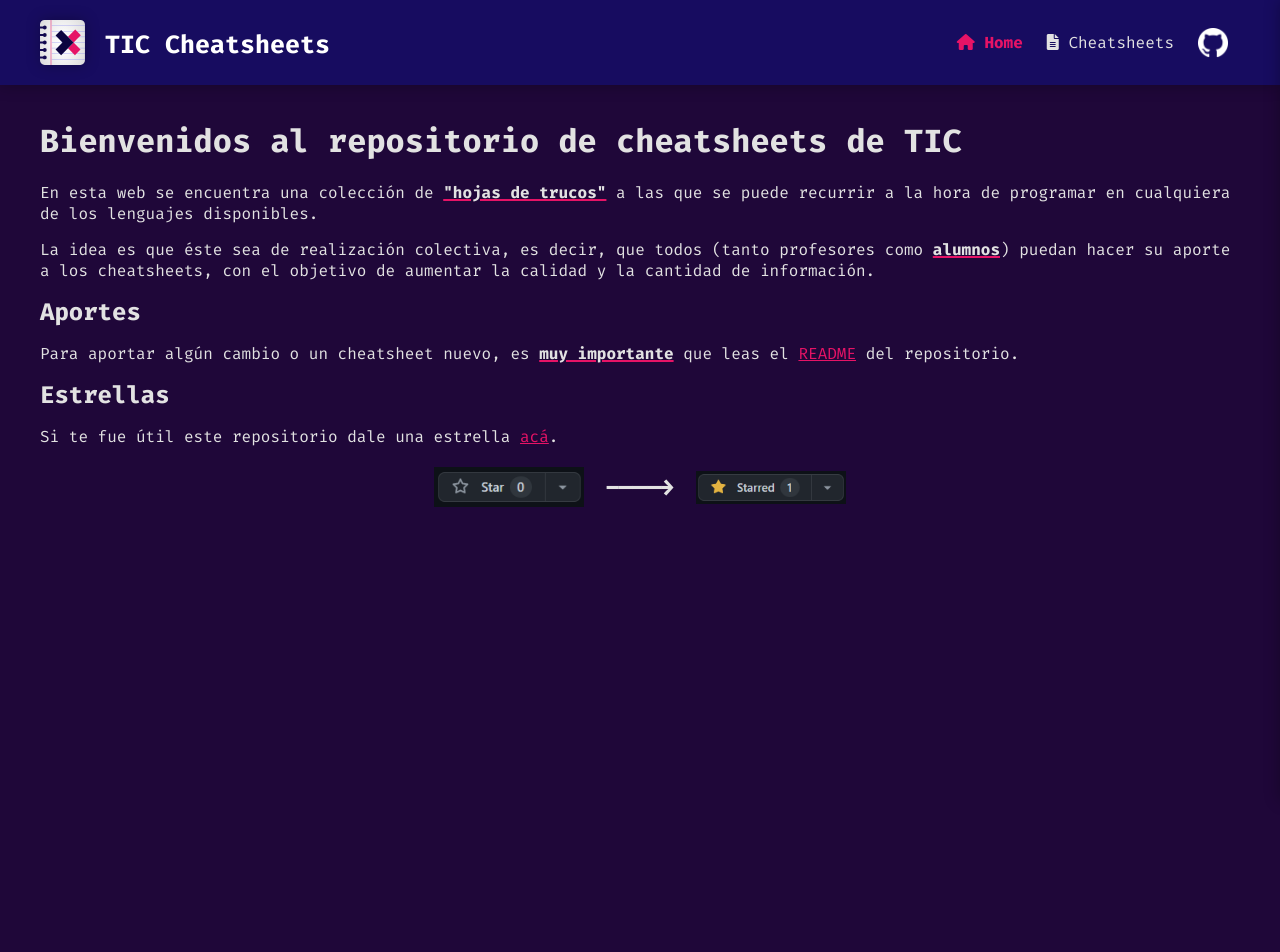
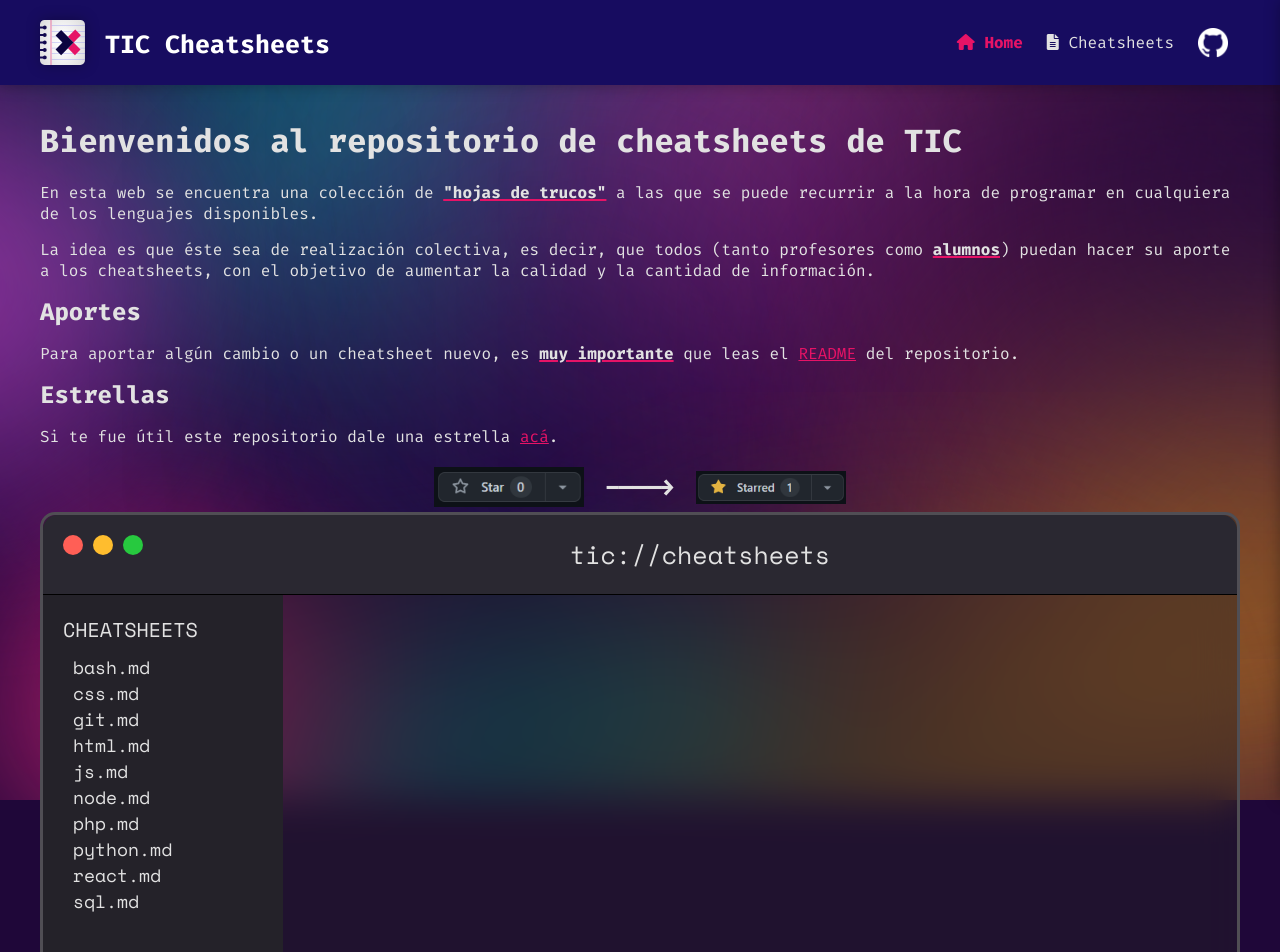
Before and after one commit to nachovigilante/cheatsheets, a Next.js app: page / in a window 1280 px wide. Shown: the top 952 px of the page. Before the commit the page ends 800 px from the top, so only its background shows below. Built offline with nearby package versions, Linux system fonts and the light colour scheme.

Commit message:
feat: joined cheatsheets page with home

```diff
--- a/pages/index.module.scss
+++ b/pages/index.module.scss
@@ -1,4 +1,6 @@
 .home {
+    position: relative;
+    z-index: 20;
     padding: 120px 0px;
     width: 100%;
 
--- a/pages/index.tsx
+++ b/pages/index.tsx
@@ -1,9 +1,23 @@
 import type { NextPage } from "next";
 import styles from "./index.module.scss";
 import Head from "next/head";
+import fs from "fs";
+import path from "path";
+import matter from "gray-matter";
+import Background from "../components/layout/Background";
+import Terminal from "../components/utils/Terminal";
 
-const Home: NextPage = () => {
+export type CheatsheetType = {
+    slug: string;
+    frontmatter: {
+        title: string;
+        image: string;
+    };
+};
+
+const Home: NextPage = ({ cheatsheets }: { cheatsheets: CheatsheetType[] }) => {
     return (
+        <>
             <div className={[styles["home"], "container"].join(" ")}>
                 <Head>
                     <title>TIC Cheatsheets</title>
@@ -11,15 +25,15 @@ const Home: NextPage = () => {
                 <h1>Bienvenidos al repositorio de cheatsheets de TIC</h1>
                 <p>
                     En esta web se encuentra una colección de{" "}
-                <strong>&quot;hojas de trucos&quot;</strong> a las que se puede
-                recurrir a la hora de programar en cualquiera de los lenguajes
-                disponibles.
+                    <strong>&quot;hojas de trucos&quot;</strong> a las que se
+                    puede recurrir a la hora de programar en cualquiera de los
+                    lenguajes disponibles.
                 </p>
                 <p>
-                La idea es que éste sea de realización colectiva, es decir, que
-                todos (tanto profesores como <strong>alumnos</strong>) puedan
-                hacer su aporte a los cheatsheets, con el objetivo de aumentar
-                la calidad y la cantidad de información.
+                    La idea es que éste sea de realización colectiva, es decir,
+                    que todos (tanto profesores como <strong>alumnos</strong>)
+                    puedan hacer su aporte a los cheatsheets, con el objetivo de
+                    aumentar la calidad y la cantidad de información.
                 </p>
 
                 <h2>Aportes</h2>
@@ -55,8 +69,38 @@ const Home: NextPage = () => {
                     <h2> ----&gt; </h2>
                     <div className={styles["image"]} />
                 </div>
+
+                <Terminal />
             </div>
+            <Background />
+        </>
     );
 };
 
+export const getStaticProps = async () => {
+    const files = fs.readdirSync(path.join("cheatsheets"));
+
+    const cheatsheets = files.map((file) => {
+        const slug = file.replace(".md", "");
+
+        const markdownWithMeta = fs.readFileSync(
+            path.join("cheatsheets", file),
+            "utf8"
+        );
+
+        const { data: frontmatter } = matter(markdownWithMeta);
+
+        return {
+            slug,
+            frontmatter,
+        } as CheatsheetType;
+    });
+
+    return {
+        props: {
+            cheatsheets,
+        },
+    };
+};
+
 export default Home;
```
Lines whose indentation alone changed are shown as unchanged.
